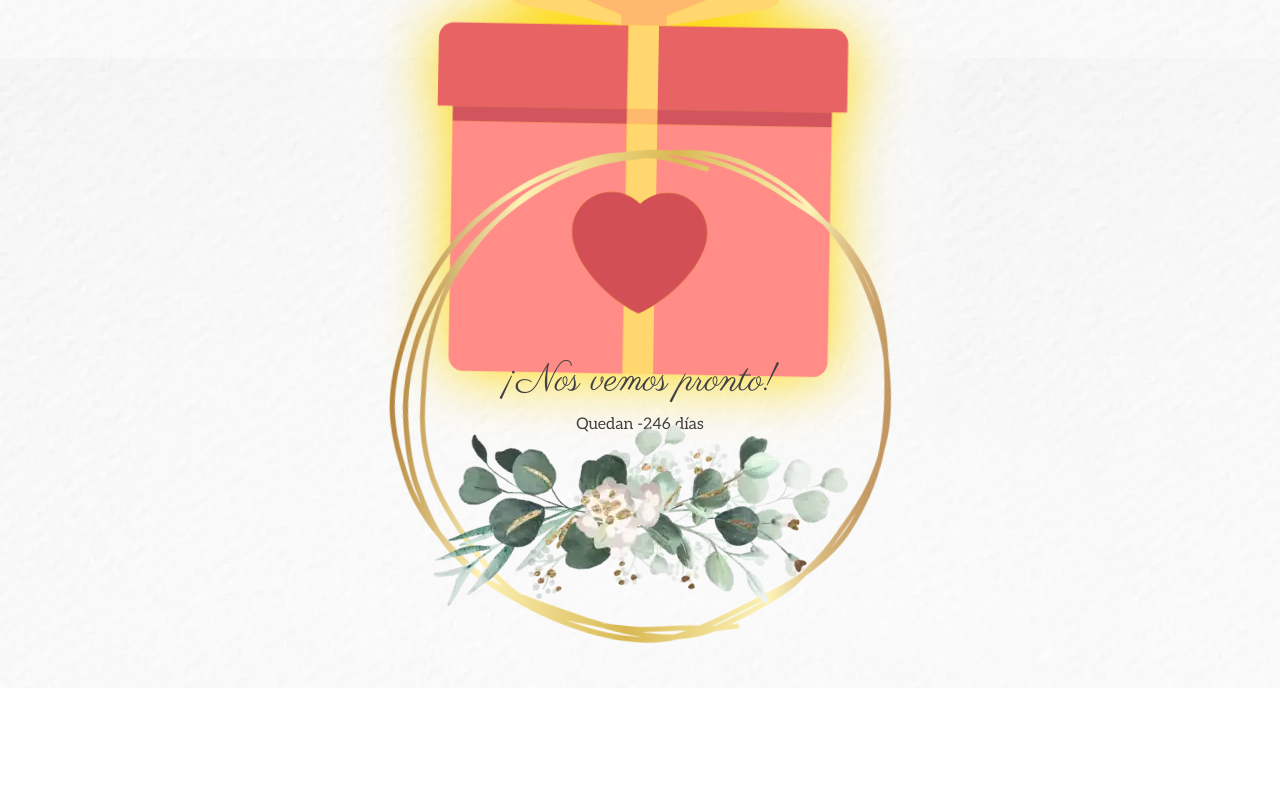
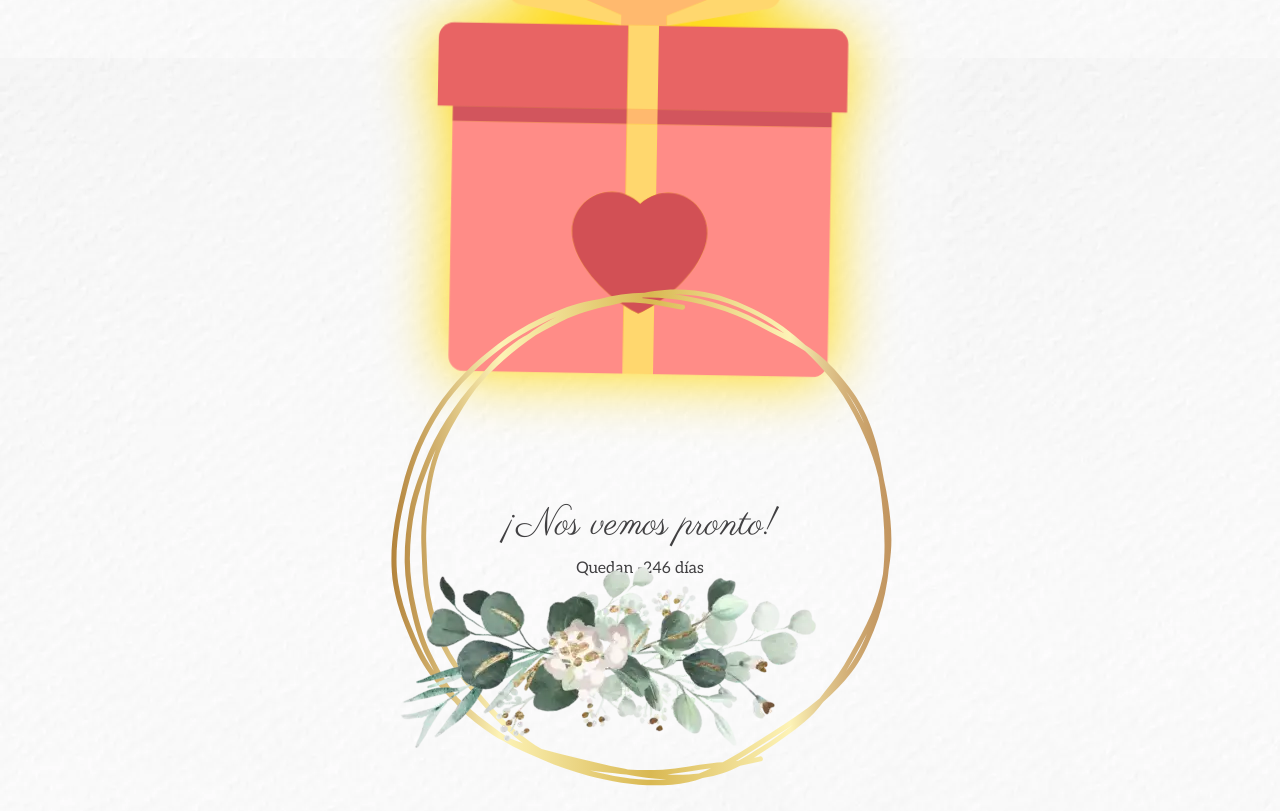
Before and after one commit to danigonlinea/wedding.github.io, a Vue app: page / in a window 1280 px wide. Shown: the part 8400-9211 px from the top of the page. Before the commit the page ends 9088 px from the top, so only its background shows below. Built offline with nearby package versions, Linux system fonts and the light colour scheme; a web font is replaced by a local one.

Commit message:
fix: end of invitation flower to be relative to container

```diff
--- a/src/components/invitation/weddingGift.vue
+++ b/src/components/invitation/weddingGift.vue
@@ -62,7 +62,7 @@ const unflipCard = () => {
 
 <style scoped>
 .wedding-gift {
-  height: 40vh;
+  height: 60vh;
   display: flex;
   flex-direction: column;
   position: relative;
@@ -199,6 +199,10 @@ const unflipCard = () => {
 }
 
 @media screen and (max-width: 768px) {
+  .wedding-gift {
+    height: 40vh;
+  }
+
   .card-container {
     width: 300px;
     height: 180px;
--- a/src/components/invitation/weddingLastMessage.vue
+++ b/src/components/invitation/weddingLastMessage.vue
@@ -8,6 +8,13 @@
           <span>¡Nos vemos pronto!</span>
           <span>Quedan {{ daysLeftToWedding }} días</span>
         </div>
+
+        <div class="wedding-last-message-flower-green">
+          <picture>
+            <source :srcset="flowerBigGreen" type="image/webp" />
+            <img :src="flowerBigGreen" alt="Example Image" />
+          </picture>
+        </div>
       </div>
     </div>
   </div>
@@ -16,6 +23,7 @@
 <script setup>
 import { ref } from 'vue'
 import GoldenRingIcon from '@/assets/svg/golden-ring.svg'
+import flowerBigGreen from '@/assets/flowers/flowers-green-group.webp'
 
 const daysLeftToWedding = ref(daysUntil('2025-11-15'))
 
@@ -40,23 +48,27 @@ function daysUntil(targetDate) {
 .wedding-last-message {
   display: flex;
   flex-direction: column;
-  height: 30vh;
+  align-items: center;
 
   .wedding-last-message-content {
-    position: relative;
     color: var(--text-color-primary);
-    text-align: center;
     height: 100%;
 
     .wedding-last-message-ring {
-      padding: 2em;
+      margin: 1em;
       position: relative;
-      display: inline-block;
-      overflow: hidden;
 
       svg {
         width: 100%;
-        animation: moveInCircle 60s linear infinite;
+      }
+
+      .wedding-last-message-flower-green {
+        position: absolute;
+        bottom: 0;
+
+        img {
+          width: 100%;
+        }
       }
     }
 
@@ -65,6 +77,7 @@ function daysUntil(targetDate) {
       flex-direction: column;
       gap: 1em;
       position: absolute;
+      text-align: center;
       top: 50%;
       left: 50%;
       min-width: 400px;
--- a/src/components/invitation/weddingMain.vue
+++ b/src/components/invitation/weddingMain.vue
@@ -10,7 +10,7 @@
   <WeddingGift></WeddingGift>
 
   <WeddingLastMessage />
-  <WeddingPlaylist />
+  <!--   <WeddingPlaylist /> -->
 
   <WeddingSongPlayer />
 </template>
```
